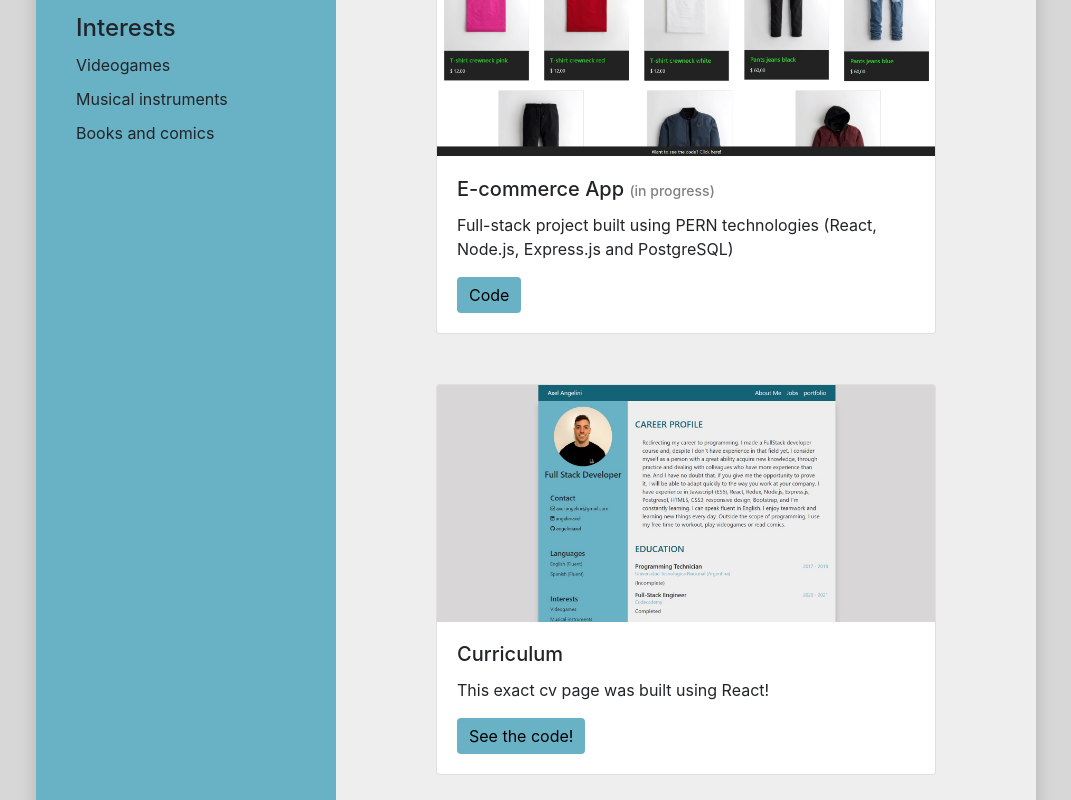
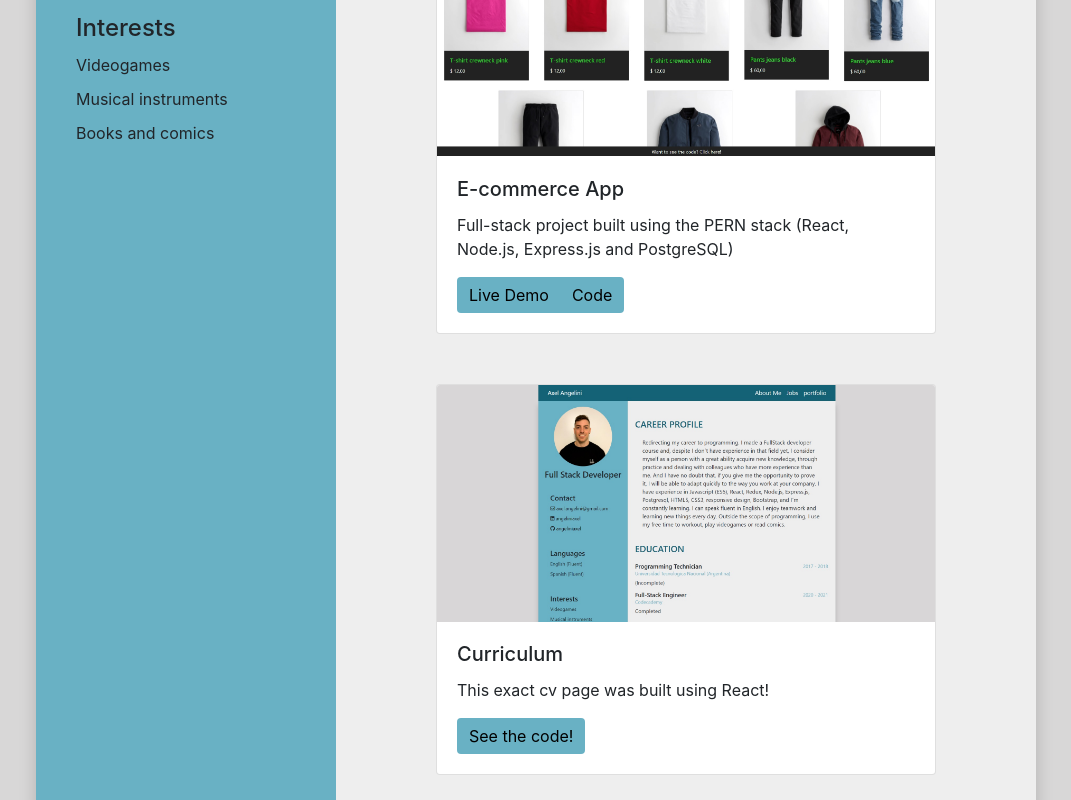
Before and after one commit to AngeliniAxel/cv, a React (Create React App) app: page /portfolio in a window 1280 px wide. Shown: the part 726-1526 px from the top of the page, without its empty margins (104-1175 px from the left). Built offline with nearby package versions, Linux system fonts and the light colour scheme.

Commit message:
Adding ecommerce page link

```diff
--- a/src/components/Portfolio.js
+++ b/src/components/Portfolio.js
@@ -40,21 +40,21 @@ const Portfolio = () => {
           <Card.Img variant='top' src='./media/ecommerce.jpg' />
           <Card.Body>
             <Card.Title>
-              E-commerce App <span className='in-progress'>(in progress)</span>{' '}
+              E-commerce App {' '}
             </Card.Title>
             <Card.Text>
-              Full-stack project built using PERN technologies (React, Node.js,
+              Full-stack project built using the PERN stack (React, Node.js,
               Express.js and PostgreSQL)
             </Card.Text>
             <ButtonGroup>
-              {/* <Button
+               <Button
               className='button'
-              href=''
+              href='https://ecommerce-app-axel.herokuapp.com/'
               target='_blank'
               rel='noreferrer'
             >
               Live Demo
-            </Button> */}
+            </Button>
               <Button
                 className='button'
                 href='https://github.com/AngeliniAxel/ecommerceApp'
```
